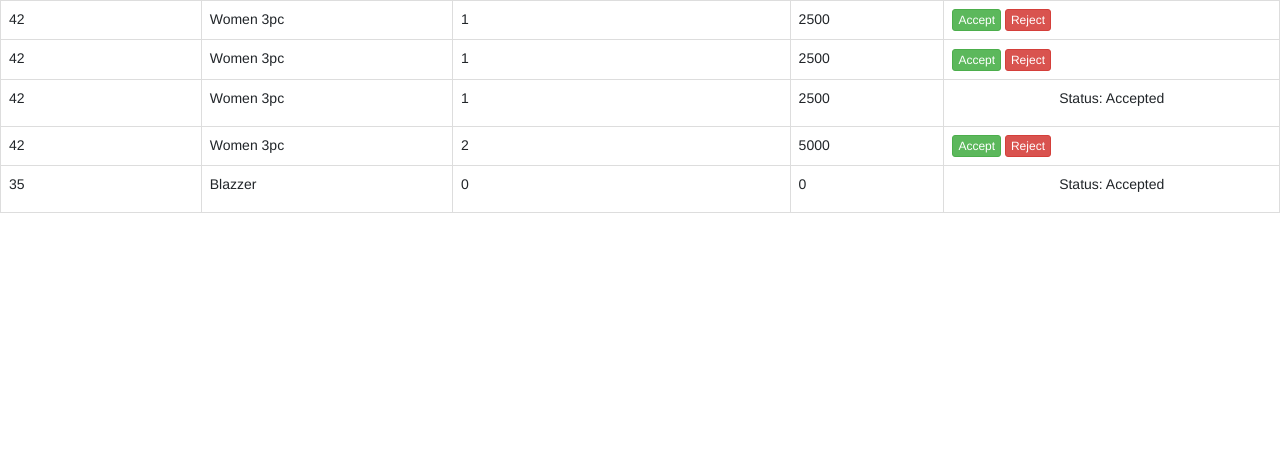
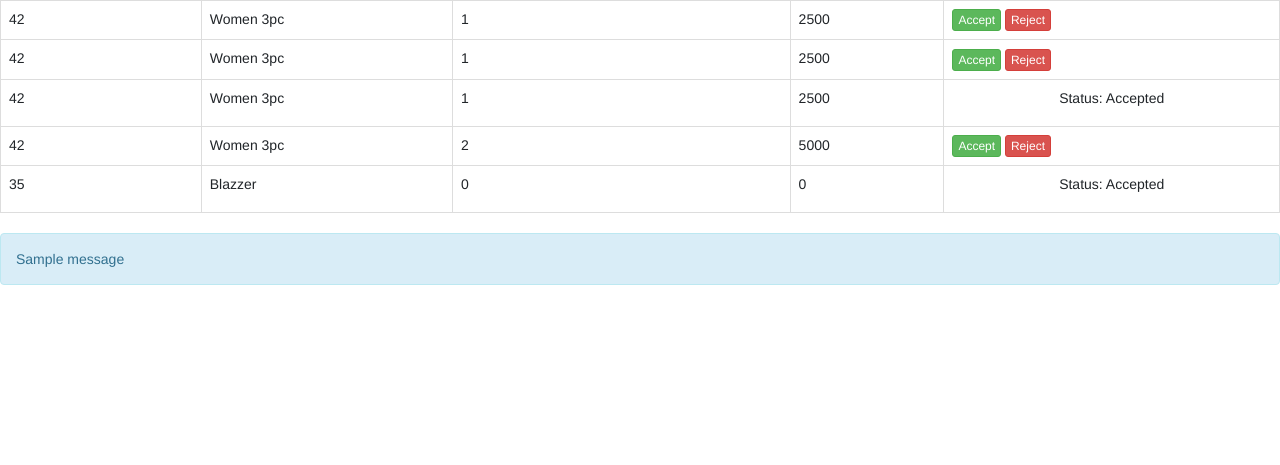
Before and after one commit to joydip12321/E-Commerce-, a Django app: page /admin-ret/ in a window 1280 px wide. Shown: the part 670-1135 px from the top of the page. Before the commit the page ends 883 px from the top, so only its background shows below. Run offline with Django 3.2, Linux system fonts and the light colour scheme; data comes from the database, SQL or seed files in the repository; both versions use the stored data as it was after the commit; tables that the repository leaves empty hold one stand-in row (values such as "Sample post"); one stand-in notice (Sample message) is shown; some libraries are stand-ins or nearby versions.

Commit message:
return req change

```diff
--- a/templates/ecom/admin_return_request.html
+++ b/templates/ecom/admin_return_request.html
@@ -27,6 +27,7 @@
               {% csrf_token %}
               <input type="button" value="Accept" class="btn btn-success btn-xs" onclick="updateStatus('{{ request.id }}', true)">
               <input type="button" value="Reject" class="btn btn-danger btn-xs" onclick="updateStatus('{{ request.id }}', false)">
+
             </form>
           {% else %}
             <p>Status: {% if request.approved %}Accepted{% else %}Rejected{% endif %}</p>
@@ -37,7 +38,6 @@
     </tbody>
   </table>
 </div> <!-- End of table-responsive -->
-
 <script>
   function updateStatus(requestId, isAccepted) {
     const form = document.getElementById('return-form-' + requestId);
@@ -56,12 +56,43 @@
         const statusCell = form.closest('tr').querySelector('td:last-child');
         statusCell.innerHTML = `<p>Status: ${isAccepted ? 'Accepted' : 'Rejected'}</p>`;
         form.style.display = 'none';  // Hide the buttons
+        // Store the status in localStorage
+        localStorage.setItem('requestStatus-' + requestId, isAccepted ? 'Accepted' : 'Rejected');
+
       } else {
         console.error('Error processing the request:', response.statusText);
       }
     })
     .catch(error => console.error('Fetch error:', error));
+
   }
+
+  // On page load, check localStorage for each request and hide the form if status is already set
+  document.addEventListener('DOMContentLoaded', () => {
+    const forms = document.querySelectorAll('[id^="return-form-"]');
+    forms.forEach(form => {
+      const requestId = form.id.split('-').pop();
+      const savedStatus = localStorage.getItem('requestStatus-' + requestId);
+
+      if (savedStatus) {
+        // Update the status cell with the stored status
+        const statusCell = form.closest('tr').querySelector('td:last-child');
+        statusCell.innerHTML = `<p>Status: ${savedStatus}</p>`;
+        // Hide the form if the status is set
+        form.style.display = 'none';
+      }
+    });
+  });
 </script>
+{% if messages %}
+  <div class="alert-messages">
+    {% for message in messages %}
+      <div class="alert alert-info">
+        {{ message }}
+      </div>
+    {% endfor %}
+  </div>
+{% endif %}
+
 
 {% endblock content %}
--- a/templates/ecom/my_order.html
+++ b/templates/ecom/my_order.html
@@ -272,7 +272,7 @@ p {
         const totalRemainingQuantity = mainFreeQuantity + remQuantity;
         const downQuantity = orderQuantity - totalRemainingQuantity;
         const freequ=downQuantity-returnQuantity
-        if (downQuantity<=orderQuantity) {
+        if (downQuantity<=orderQuantity && returnQuantity>0) {
 
             const returnPrice = returnQuantity * price;
 
```
Also changed, not shown: db.sqlite3.
